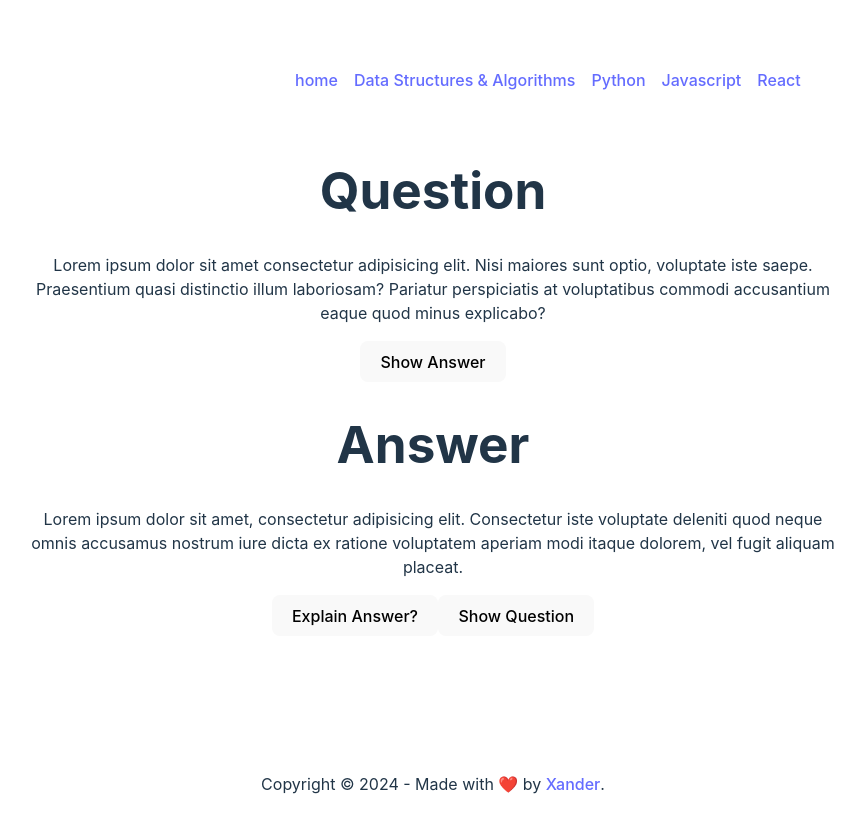
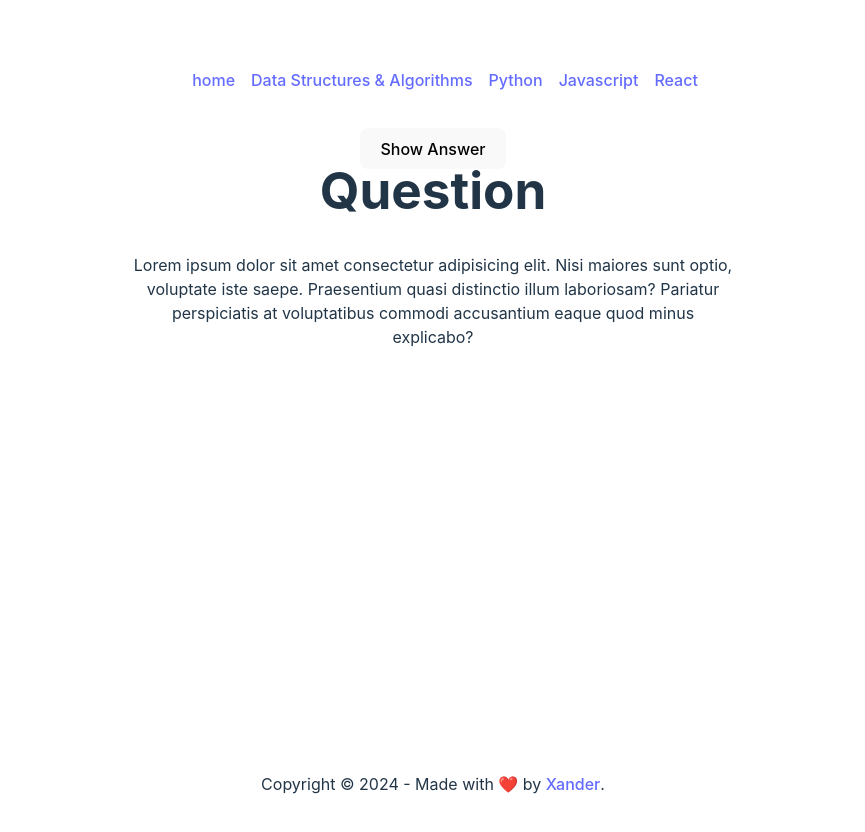
Before and after one commit to xdaybreakerx/quizquokka, a React (Vite) app: page /js in a window 1280 px wide. Shown: the top 832 px of the page, without its empty margins (207-1072 px from the left). Built offline with nearby package versions, Linux system fonts and the light colour scheme.

Commit message:
feat: flash card flip for question / answer

```diff
--- /dev/null
+++ b/src/components/FlashCard/FlashCard.css
@@ -0,0 +1,39 @@
+.flash-card {
+  /* background-color: white;/ */
+  /* width: 300px;
+    height: 200px; */
+  /* border: 1px solid #f1f1f1; */
+  border-radius: 16px;
+  perspective: 1000px; /* Remove this if you don't want the 3D effect */
+}
+
+/* This container is needed to position the front and back side */
+.flash-card-inner {
+  position: relative;
+  width: 100%;
+  height: 100%;
+  text-align: center;
+  transition: transform 0.8s;
+  transform-style: preserve-3d;
+}
+
+
+.rotate {
+  transform: rotateY(180deg);
+}
+
+/* Position the front and back side */
+.flash-card-question,
+.flash-card-answer {
+  position: absolute;
+  width: 100%;
+  height: 100%;
+  -webkit-backface-visibility: hidden; /* Safari */
+  backface-visibility: hidden;
+}
+
+/* Style the back side */
+.flash-card-answer {
+  color: white;
+  transform: rotateY(180deg);
+}
--- a/src/components/FlashCard/FlashCard.jsx
+++ b/src/components/FlashCard/FlashCard.jsx
@@ -1,29 +1,41 @@
+import { useState } from "react";
+import "./FlashCard.css";
+
 export default function FlashCard() {
+  const [isRotated, setIsRotated] = useState(false);
+
+  const toggleCard = () => {
+    setIsRotated(!isRotated);
+  };
+
   return (
-    <div id="flash-card">
-      <div id="flash-card-question">
+    <div className="flash-card">
+      <div className={`flash-card-inner ${isRotated ? "rotate" : ""}`}>
+        <div className="flash-card-question">
           <h1>Question</h1>
-        <p id="quesiton-body">
-          Lorem ipsum dolor sit amet consectetur adipisicing elit. Nisi maiores
-          sunt optio, voluptate iste saepe. Praesentium quasi distinctio illum
-          laboriosam? Pariatur perspiciatis at voluptatibus commodi accusantium
-          eaque quod minus explicabo?
+          <p className="question-body">
+            Lorem ipsum dolor sit amet consectetur adipisicing elit. Nisi
+            maiores sunt optio, voluptate iste saepe. Praesentium quasi
+            distinctio illum laboriosam? Pariatur perspiciatis at voluptatibus
+            commodi accusantium eaque quod minus explicabo?
           </p>
-        <button>Show Answer</button>
         </div>
-      <div id="flash-card-answer">
+        <div className="flash-card-answer">
           <h1>Answer</h1>
-        <p id="answer-body">
-          Lorem ipsum dolor sit amet, consectetur adipisicing elit. Consectetur
-          iste voluptate deleniti quod neque omnis accusamus nostrum iure dicta
-          ex ratione voluptatem aperiam modi itaque dolorem, vel fugit aliquam
-          placeat.
+          <p className="answer-body">
+            Lorem ipsum dolor sit amet, consectetur adipisicing elit.
+            Consectetur iste voluptate deleniti quod neque omnis accusamus
+            nostrum iure dicta ex ratione voluptatem aperiam modi itaque
+            dolorem, vel fugit aliquam placeat.
           </p>
           <div>
             <button>Explain Answer?</button>
-          <button>Show Question</button>
           </div>
         </div>
       </div>
+      <button onClick={toggleCard}>
+        {isRotated ? "Show Question" : "Show Answer"}
+      </button>
+    </div>
   );
 }
```
Lines whose indentation alone changed are shown as unchanged.
